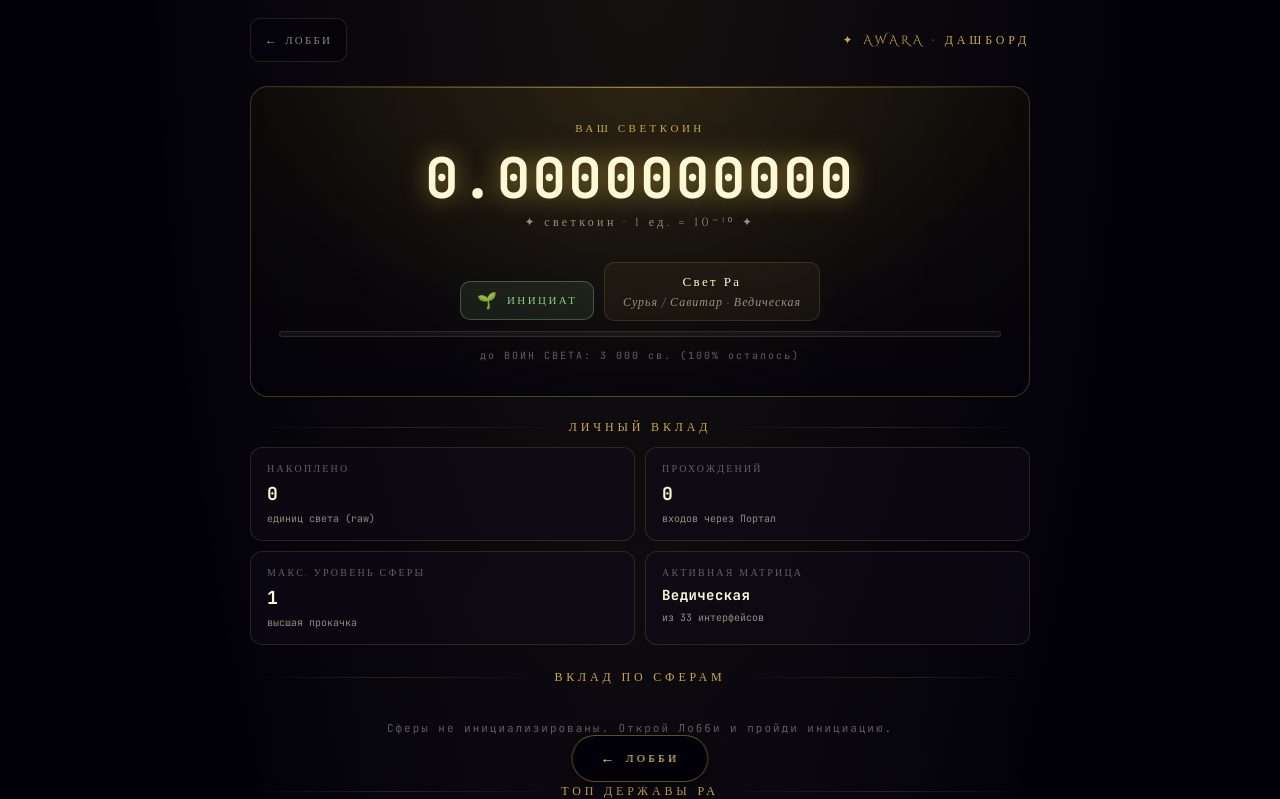
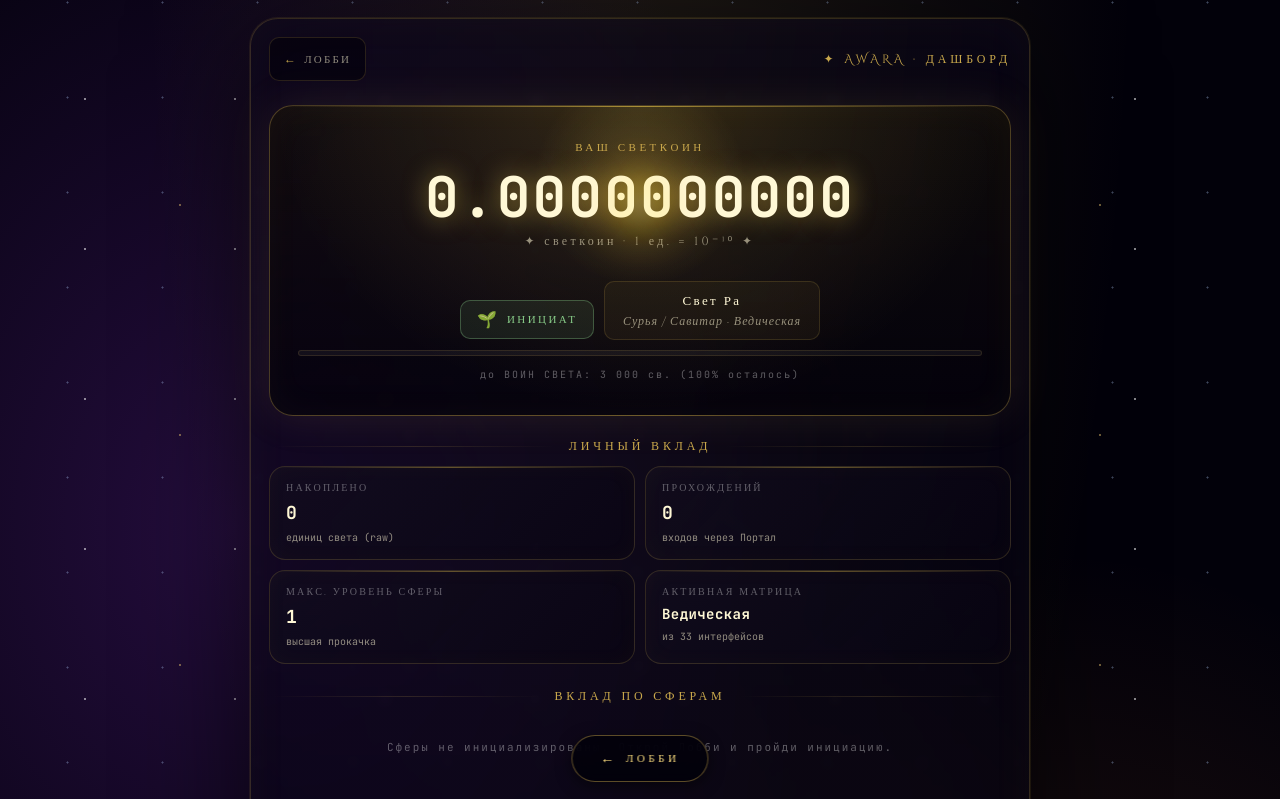
Before and after one commit to victorianpieraverdi-dev/awara-game, a website: page dashboard.html in a window 1280 px wide. Shown: the top 799 px of the page. Drawn offline with nearby package versions, Linux system fonts and the light colour scheme.

Commit message:
feat(dashboard): align visual style with golden lobby

```diff
--- a/dashboard.html
+++ b/dashboard.html
@@ -28,12 +28,45 @@ body{
   font-family:'JetBrains Mono',monospace;
   padding:18px 14px 110px;
   background:
-    radial-gradient(ellipse at 50% -10%, rgba(201,168,76,0.10), transparent 55%),
-    radial-gradient(ellipse at 50% 100%, rgba(80,40,140,0.08), transparent 60%),
+    radial-gradient(ellipse at 18% 28%, rgba(116,42,180,0.30), transparent 40%),
+    radial-gradient(ellipse at 82% 72%, rgba(216,115,42,0.20), transparent 42%),
+    radial-gradient(ellipse at 50% -10%, rgba(201,168,76,0.14), transparent 55%),
+    radial-gradient(ellipse at 50% 100%, rgba(80,40,140,0.12), transparent 60%),
     var(--bg);
   -webkit-font-smoothing:antialiased;
+  position:relative;
+  overflow-x:hidden;
 }
-.wrap{max-width:780px;margin:0 auto}
+body::before{
+  content:'';position:fixed;inset:0;pointer-events:none;z-index:0;
+  background-image:
+    radial-gradient(circle,rgba(255,255,255,0.85) 0 1px,transparent 1.5px),
+    radial-gradient(circle,rgba(255,215,120,0.72) 0 1px,transparent 1.5px),
+    radial-gradient(circle,rgba(180,210,255,0.55) 0 0.8px,transparent 1.3px);
+  background-size:150px 150px,230px 230px,95px 95px;
+  background-position:10px 24px,65px 90px,20px 50px;
+  opacity:0.62;
+}
+body::after{
+  content:'ॐ';position:fixed;left:50%;top:48%;transform:translate(-50%,-50%);
+  font-family:'Cormorant Garamond',serif;
+  font-size:min(540px,64vh);line-height:1;color:transparent;
+  -webkit-text-stroke:1px rgba(201,168,76,0.10);
+  pointer-events:none;z-index:0;
+}
+.wrap{
+  max-width:780px;margin:0 auto;position:relative;z-index:1;
+  padding:18px;
+  border:1px solid rgba(201,168,76,0.22);
+  border-radius:28px;
+  background:linear-gradient(180deg,rgba(8,4,24,0.58),rgba(3,2,12,0.68));
+  box-shadow:
+    0 0 0 1px rgba(255,215,80,0.08),
+    0 30px 120px rgba(0,0,0,0.65),
+    inset 0 0 48px rgba(201,168,76,0.04);
+  backdrop-filter:blur(4px);
+  -webkit-backdrop-filter:blur(4px);
+}
 
 /* ── HEADER ── */
 .topbar{
@@ -62,18 +95,27 @@ body{
 
 /* ── HERO ── */
 .hero{
-  background:radial-gradient(ellipse at 50% 0%, rgba(255,215,80,0.10), transparent 70%),
-              linear-gradient(180deg, rgba(20,16,8,0.55), rgba(2,1,10,0.6));
-  border:1px solid rgba(201,168,76,0.28);
-  border-radius:18px;
+  background:
+    radial-gradient(circle at 50% 24%, rgba(255,215,80,0.20), transparent 24%),
+    radial-gradient(ellipse at 50% 0%, rgba(255,215,80,0.14), transparent 70%),
+    linear-gradient(180deg, rgba(20,16,8,0.62), rgba(2,1,10,0.72));
+  border:1px solid rgba(201,168,76,0.34);
+  border-radius:24px;
   padding:clamp(22px,5vw,34px) clamp(18px,4vw,28px);
   text-align:center;
   position:relative;overflow:hidden;
   margin-bottom:22px;
+  box-shadow:0 0 44px rgba(201,168,76,0.12), inset 0 0 36px rgba(255,215,80,0.04);
 }
 .hero::before{
   content:'';position:absolute;left:0;right:0;top:0;height:1px;
   background:linear-gradient(90deg, transparent, rgba(255,215,80,0.55) 50%, transparent);
+}
+.hero::after{
+  content:'';position:absolute;left:50%;top:34px;width:132px;height:132px;
+  transform:translateX(-50%);border-radius:50%;
+  background:radial-gradient(circle,#fff8d6 0 8%,#ffd700 18%,rgba(255,174,61,0.30) 42%,transparent 70%);
+  filter:blur(10px);opacity:0.20;pointer-events:none;
 }
 .hero-eyebrow{
   font-family:'Cinzel Decorative',serif;
@@ -161,13 +203,25 @@ body{
 @media(max-width:520px){
   .grid-2{grid-template-columns:1fr}
 }
+@media(max-width:560px){
+  body{padding:10px 8px 96px}
+  .wrap{padding:12px;border-radius:24px}
+  .topbar{margin-bottom:16px}
+  .brand{font-size:10px;letter-spacing:0.22em}
+}
 
 .card{
-  background:rgba(15,12,24,0.55);
-  border:1px solid var(--line);
-  border-radius:12px;
+  background:linear-gradient(135deg,rgba(18,14,30,0.72),rgba(8,5,18,0.62));
+  border:1px solid rgba(201,168,76,0.20);
+  border-radius:16px;
   padding:14px 16px;
   position:relative;
+  box-shadow:inset 0 0 22px rgba(201,168,76,0.03);
+  overflow:hidden;
+}
+.card::before{
+  content:'';position:absolute;left:0;right:0;top:0;height:1px;
+  background:linear-gradient(90deg,transparent,rgba(255,215,80,0.35),transparent);
 }
 .card-eyebrow{
   font-family:Cinzel,serif;
@@ -195,9 +249,9 @@ body{
   align-items:center;
   padding:11px 12px;
   border-radius:10px;
-  background:rgba(15,12,24,0.4);
-  border:1px solid var(--line-soft);
-  margin-bottom:7px;
+  background:linear-gradient(135deg,rgba(15,12,24,0.58),rgba(8,5,18,0.44));
+  border:1px solid rgba(201,168,76,0.13);
+  margin-bottom:8px;
   min-height:54px;
 }
 .sphere-row .glyph{
@@ -237,9 +291,9 @@ body{
   align-items:center;
   padding:10px 12px;
   border-radius:10px;
-  background:rgba(15,12,24,0.4);
-  border:1px solid var(--line-soft);
-  margin-bottom:6px;
+  background:linear-gradient(135deg,rgba(15,12,24,0.58),rgba(8,5,18,0.44));
+  border:1px solid rgba(201,168,76,0.13);
+  margin-bottom:8px;
   min-height:50px;
 }
 @media(max-width:520px){
@@ -297,9 +351,9 @@ body{
   align-items:center;
   padding:11px 12px;
   border-radius:10px;
-  background:rgba(15,12,24,0.4);
-  border:1px solid var(--line-soft);
-  margin-bottom:6px;
+  background:linear-gradient(135deg,rgba(15,12,24,0.58),rgba(8,5,18,0.44));
+  border:1px solid rgba(201,168,76,0.13);
+  margin-bottom:8px;
   min-height:54px;
 }
 .evo-row.current{
```
